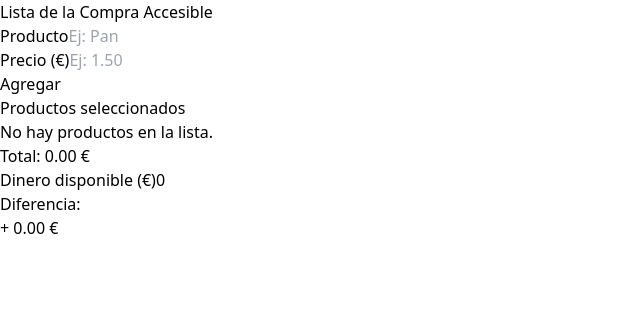
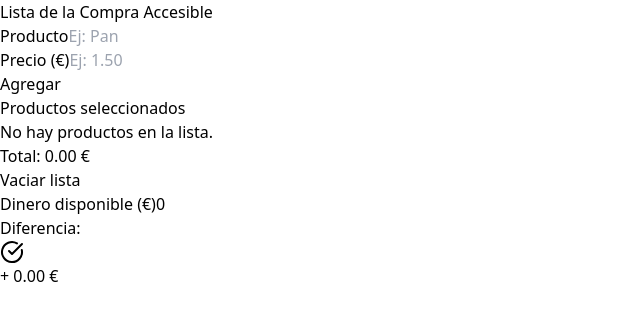
Before and after one commit to ezequiel9git/CompraAccesible, a React (Vite) app in the folder lista-compra-accesible/: page / in a window 1280 px wide. Shown: the top 320 px of the page, without its empty margins (0-640 px from the left). Built offline with nearby package versions, Linux system fonts and the light colour scheme.

Commit message:
Mensajes intuitivos en DineroDisponible

```diff
--- a/lista-compra-accesible/package.json
+++ b/lista-compra-accesible/package.json
@@ -10,6 +10,7 @@
     "preview": "vite preview"
   },
   "dependencies": {
+    "lucide-react": "^0.522.0",
     "react": "^19.1.0",
     "react-dom": "^19.1.0"
   },
--- a/lista-compra-accesible/src/App.jsx
+++ b/lista-compra-accesible/src/App.jsx
@@ -30,6 +30,11 @@ function App() {
     setProductos(actualizados);
   };
 
+  const vaciarLista = () => {
+  setProductos([]);
+};
+
+
   return (
     <div className="min-h-screen p-4 bg-gray-100 text-gray-900">
       <h1 className="text-3xl font-bold text-center mb-6">Lista de la Compra Accesible</h1>
@@ -37,6 +42,14 @@ function App() {
       <ProductInput onAddProduct={agregarProducto} />
 
       <ProductList productos={productos} onDelete={eliminarProducto} />
+      <div className="text-center mt-4">
+        <button
+          onClick={vaciarLista}
+          className="bg-red-600 text-white px-4 py-2 rounded-lg hover:bg-red-700 transition"
+        >
+          Vaciar lista
+        </button>
+      </div>
 
       <DineroDisponible
         dineroDisponible={dineroDisponible}
--- a/lista-compra-accesible/src/components/DineroDisponible.jsx
+++ b/lista-compra-accesible/src/components/DineroDisponible.jsx
@@ -1,3 +1,5 @@
+import { CheckCircle, XCircle } from "lucide-react";
+
 function DineroDisponible({ dineroDisponible, setDineroDisponible, total }) {
   const diferencia = dineroDisponible - total;
   const esSuficiente = diferencia >= 0;
@@ -19,9 +21,16 @@ function DineroDisponible({ dineroDisponible, setDineroDisponible, total }) {
 
         <div>
           <p className="text-lg font-medium">Diferencia:</p>
-          <p className={`text-xl font-bold ${esSuficiente ? "text-green-600" : "text-red-600"}`}>
-            {esSuficiente ? "+" : "-"} {Math.abs(diferencia).toFixed(2)} €
-          </p>
+          <div className="flex items-center gap-2 mt-1">
+            {esSuficiente ? (
+              <CheckCircle className="text-green-600 w-6 h-6" />
+            ) : (
+              <XCircle className="text-red-600 w-6 h-6" />
+            )}
+            <p className={`text-xl font-bold ${esSuficiente ? "text-green-600" : "text-red-600"}`}>
+              {esSuficiente ? "+" : "-"} {Math.abs(diferencia).toFixed(2)} €
+            </p>
+          </div>
         </div>
       </div>
     </div>
@@ -29,6 +38,5 @@ function DineroDisponible({ dineroDisponible, setDineroDisponible, total }) {
 }
 
 export default DineroDisponible;
-
-// Este componente muestra el dinero disponible y calcula la diferencia con el total de la lista.
+// Este componente muestra el dinero disponible y la diferencia con el total de la lista.
 // Permite al usuario ingresar el dinero disponible y muestra si es suficiente para cubrir el total de la lista.
```
Also changed, not shown: 1 other file (tests, documents, lock files or other folders).
